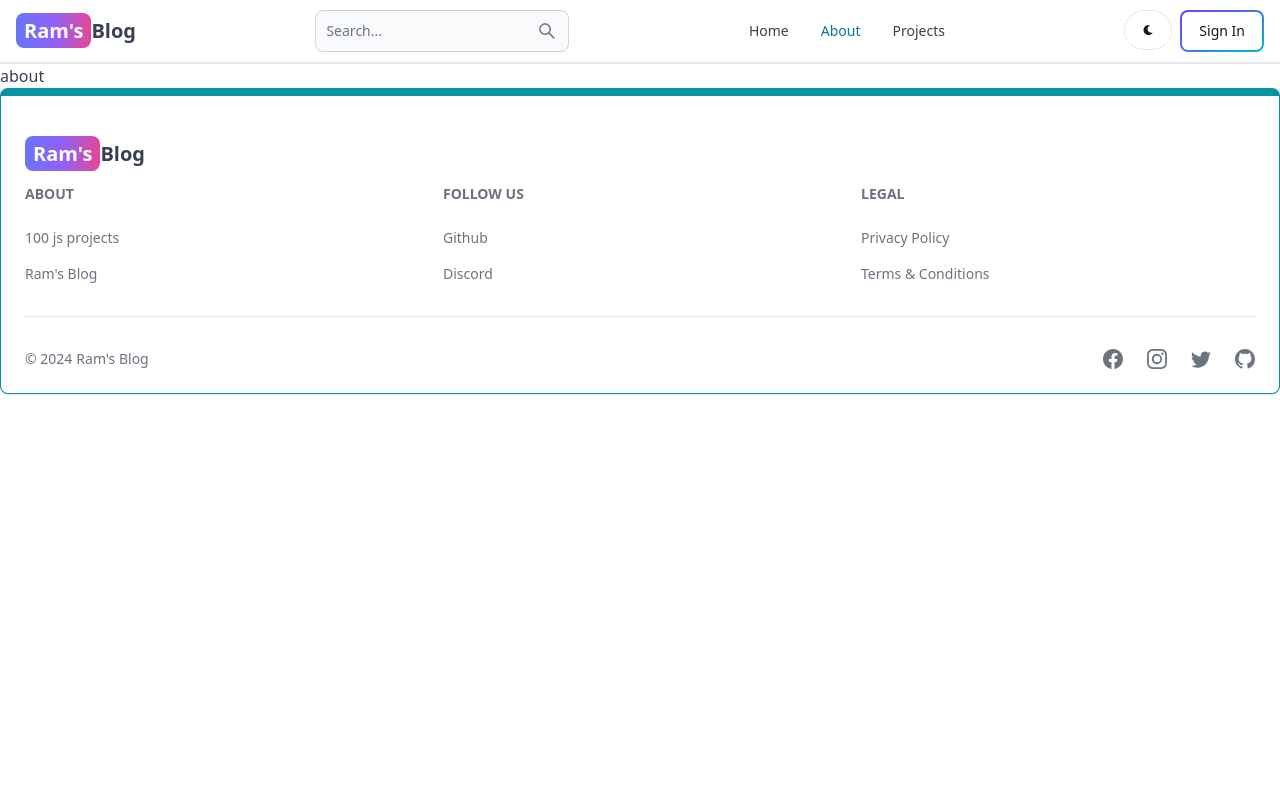
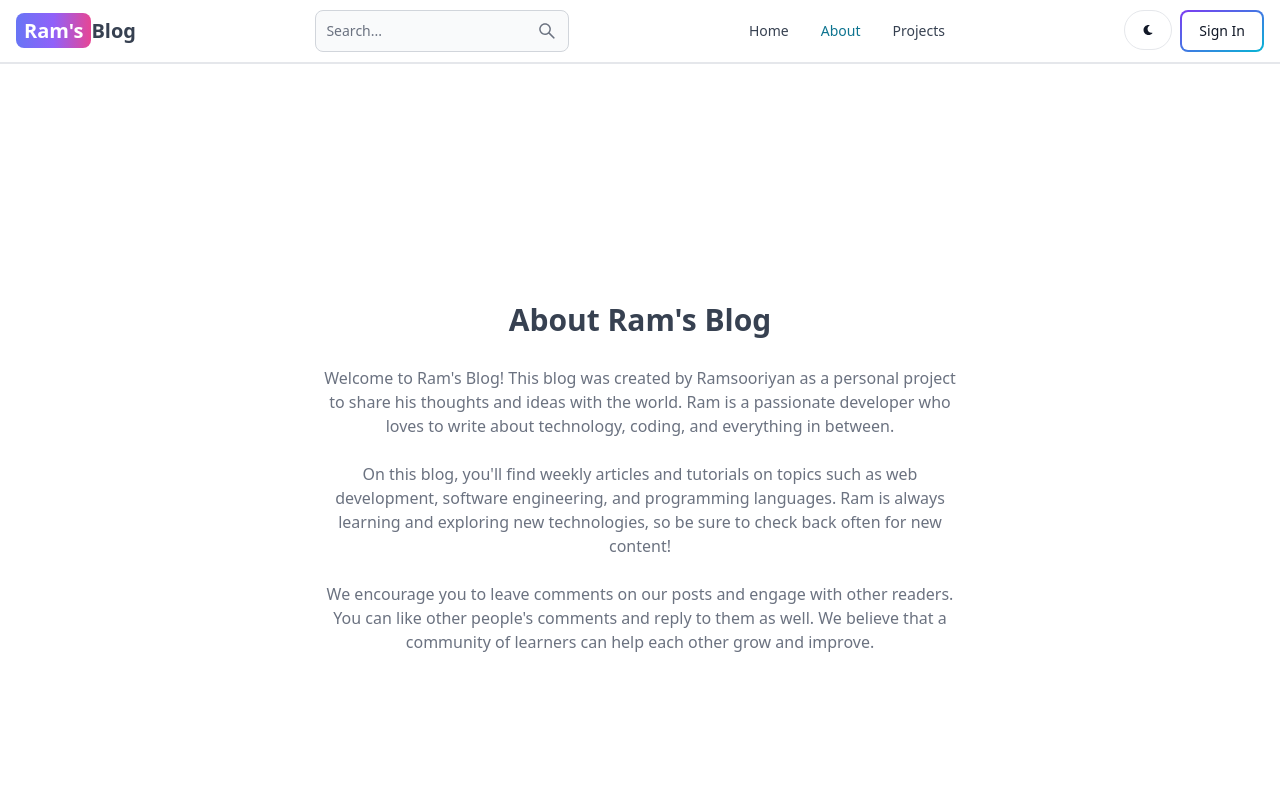
Before and after one commit to Ramsooriyan/Mern-Blog, a React (Vite) app in the folder client/: page /about in a window 1280 px wide. Shown: the top 800 px of the page. Built offline with nearby package versions, Linux system fonts and the light colour scheme; no server answers.

Commit message:
complete about and projects pages

```diff
--- a/client/src/Components/CallToAction.jsx
+++ b/client/src/Components/CallToAction.jsx
@@ -11,7 +11,7 @@ export default function CallToAction() {
                 Checkout these resources with 100 JavaScript Projects
             </p>
             <Button gradientDuoTone='purpleToPink' className='rounded-tl-xl rounded-bl-none'>
-                <a href="#" target='_blank' rel='noopener noreferrer'>
+                <a href="#" target='' rel='noopener noreferrer'>
                     100 JavaScript Projects
                 </a>
             </Button>
--- a/client/src/pages/About.jsx
+++ b/client/src/pages/About.jsx
@@ -1,9 +1,35 @@
-import React from 'react'
+export default function About() {
+  return (
+    <div className='min-h-screen flex items-center justify-center'>
+      <div className='max-w-2xl mx-auto p-3 text-center'>
+        <div>
+          <h1 className='text-3xl font font-semibold text-center my-7'>
+            About Ram's Blog
+          </h1>
+          <div className='text-md text-gray-500 flex flex-col gap-6'>
+            <p>
+              Welcome to Ram's Blog! This blog was created by Ramsooriyan
+              as a personal project to share his thoughts and ideas with the
+              world. Ram is a passionate developer who loves to write about
+              technology, coding, and everything in between.
+            </p>
 
-const about = () => {
-  return (
-    <div>about</div>
-  )
+            <p>
+              On this blog, you'll find weekly articles and tutorials on topics
+              such as web development, software engineering, and programming
+              languages. Ram is always learning and exploring new
+              technologies, so be sure to check back often for new content!
+            </p>
+
+            <p>
+              We encourage you to leave comments on our posts and engage with
+              other readers. You can like other people's comments and reply to
+              them as well. We believe that a community of learners can help
+              each other grow and improve.
+            </p>
+          </div>
+        </div>
+      </div>
+    </div>
+  );
 }
-
-export default about
--- a/client/src/pages/Projects.jsx
+++ b/client/src/pages/Projects.jsx
@@ -1,9 +1,11 @@
-import React from 'react'
+import CallToAction from '../Components/CallToAction';
 
-const Projects = () => {
+export default function Projects() {
   return (
-    <div>Projects</div>
+    <div className='min-h-screen max-w-2xl mx-auto flex justify-center items-center flex-col gap-6 p-3'>
+      <h1 className='text-3xl font-semibold'>Pojects</h1>
+      <p className='text-md text-gray-500'>Build fun and engaging projects while learning HTML, CSS, and JavaScript!</p>
+      <CallToAction />
+    </div>
   )
 }
-
-export default Projects
```
